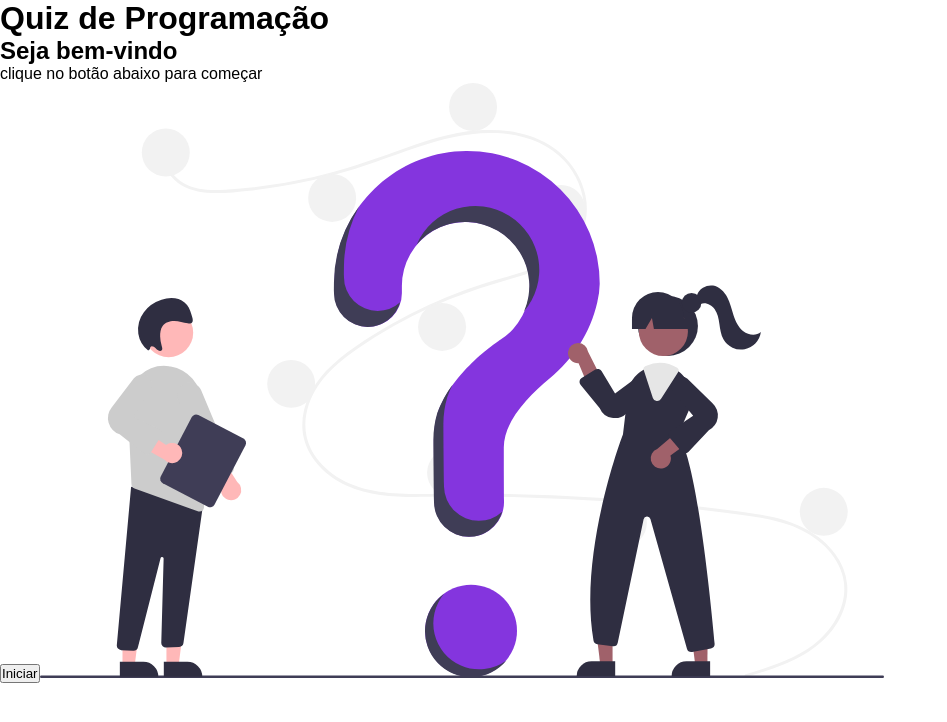
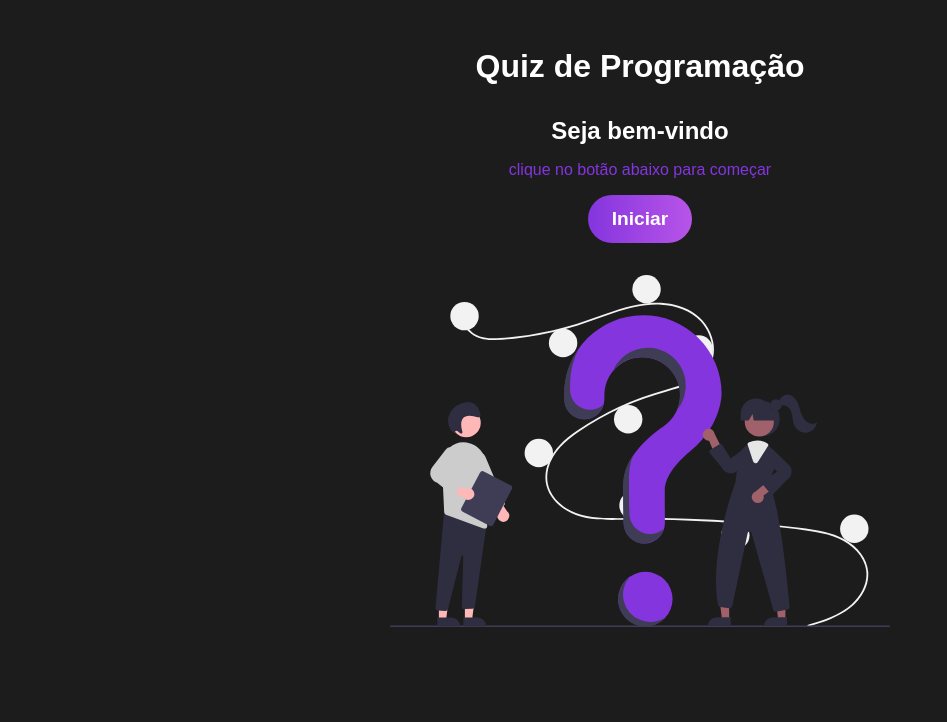
Before and after one commit to Sofia-Magalhaes/quiz-ReactJS, a React (Vite) app in the folder quiz/: page / in a window 1280 px wide. Shown: the top 722 px of the page, without its empty margins (0-947 px from the left). Built offline with nearby package versions, Linux system fonts and the light colour scheme.

Commit message:
Estilos iniciais

```diff
--- a/quiz/src/App.css
+++ b/quiz/src/App.css
@@ -0,0 +1,12 @@
+.App{
+    text-align: center;
+    padding-top: 3rem;
+    display: flex;
+    flex-direction: column;
+    align-items: center;
+    justify-content: center;
+}
+
+.App h1{
+    margin-bottom: 2rem;
+}
--- a/quiz/src/components/Welcome.css
+++ b/quiz/src/components/Welcome.css
@@ -0,0 +1,16 @@
+#welcome{
+    text-align: center;
+    max-width: 500px;
+}
+
+#welcome h2, #welcome p{
+    margin-bottom: 1rem;
+}
+
+#welcome p{
+    color: #8435de;
+}
+
+#welcome img{
+    margin-top: 2rem;
+}
--- a/quiz/src/index.css
+++ b/quiz/src/index.css
@@ -2,4 +2,30 @@
   padding: 0;
   margin: 0;
   font-family: "Releway", sans-serif;
+  color: #fff;
 }
+
+body,
+html {
+  min-height: 100vh;
+  height: 100%;
+  background-color: #1c1c1c;
+}
+
+img {
+  max-width: 100%;
+}
+
+button {
+  font-weight: bold;
+  font-size: 1.2rem;
+  cursor: pointer;
+  padding: 0.8rem 1.5rem;
+  background: linear-gradient(90deg, rgba(132, 53, 222, 1) 0%, rgba(184, 84, 232, 1) 100%);
+  border-radius: 3rem;
+  border: none;
+}
+
+button:hover{
+  background: linear-gradient(90deg, rgba(184, 84, 232, 1) 0%, rgba(132, 53, 222, 1) 100% );
+}
```
